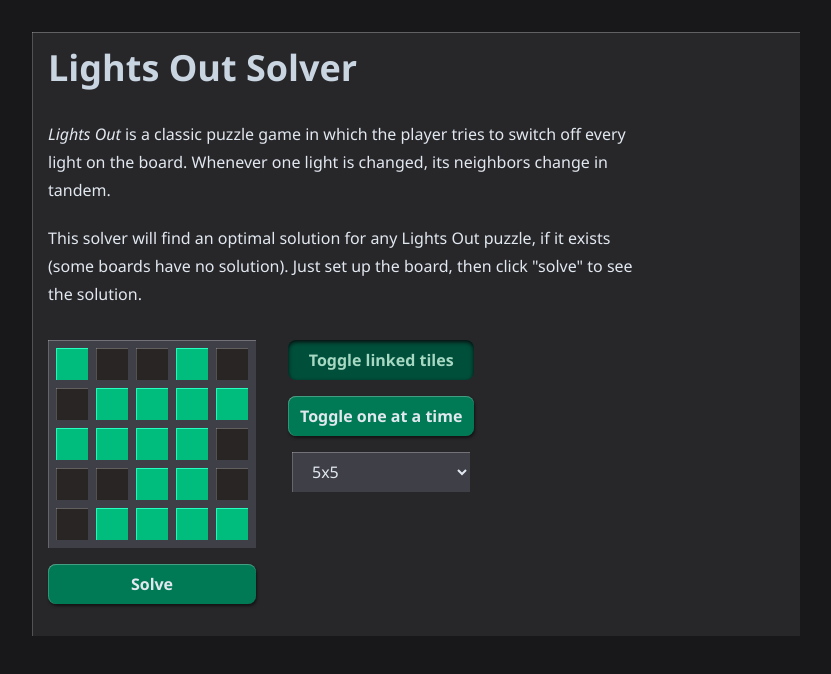
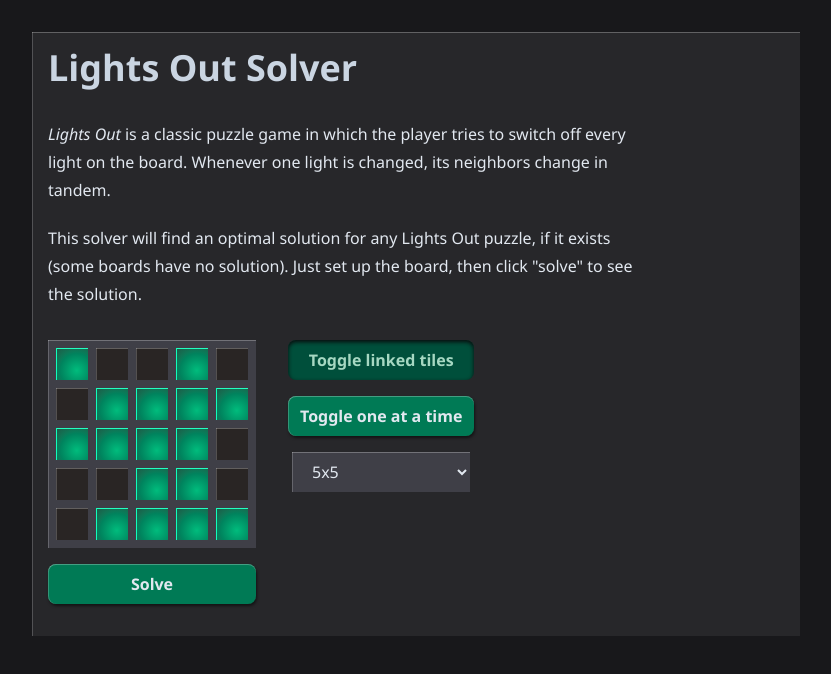
Before and after one commit to bprcode/lightsout-solver, a React (Vite) app: page / in a window 1280 px wide. Shown: the top 674 px of the page, without its empty margins (224-1055 px from the left). Built offline with nearby package versions, Linux system fonts and the light colour scheme.

Commit message:
Vary gradients

```diff
--- a/src/App.css
+++ b/src/App.css
@@ -21,8 +21,8 @@
 }
 
 @utility illuminated {
-  @apply bg-emerald-500;
   box-shadow: inset 1px 0 0 rgb(16, 255, 187), inset 0 1px 0 rgb(36, 255, 193);
+  background-image: radial-gradient(2.25rem at 65% 70%, oklch(69.6% 0.17 162.48), oklch(36.2% 0.051 172.552));
 
   /* background-image: radial-gradient(2.25rem at 65% 70%, oklch(69.6% 0.17 162.48), oklch(26.2% 0.051 172.552));
   box-shadow:
@@ -32,9 +32,8 @@
 }
 
 @utility very-illuminated {
-  @apply bg-emerald-300;
-  /* background-image: radial-gradient(2.25rem at 70% 80%, oklch(79.6% 0.17 162.48), oklch(46.2% 0.051 172.552));
-  box-shadow: inset 1.5px 3px 0.25rem -2px oklch(0.92 0.1973 159.03); */
+  box-shadow: inset 1px 0 0 rgb(32, 255, 162), inset 0 1px 0 rgb(48, 255, 189);
+  background-image: radial-gradient(2.75rem at 65% 70%, oklch(79.6% 0.17 162.48), oklch(56.2% 0.051 172.552));
 }
 
 @utility light-edge {
```
